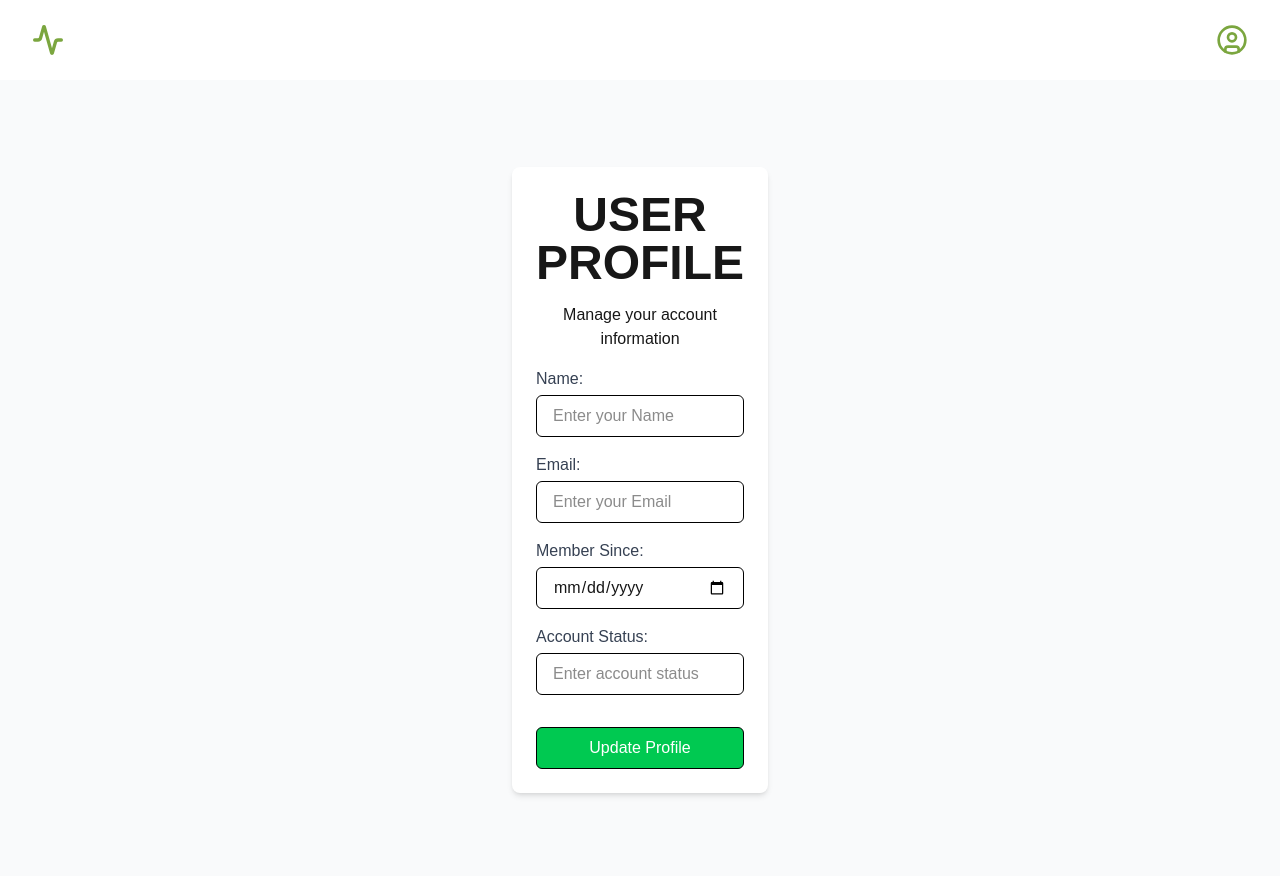
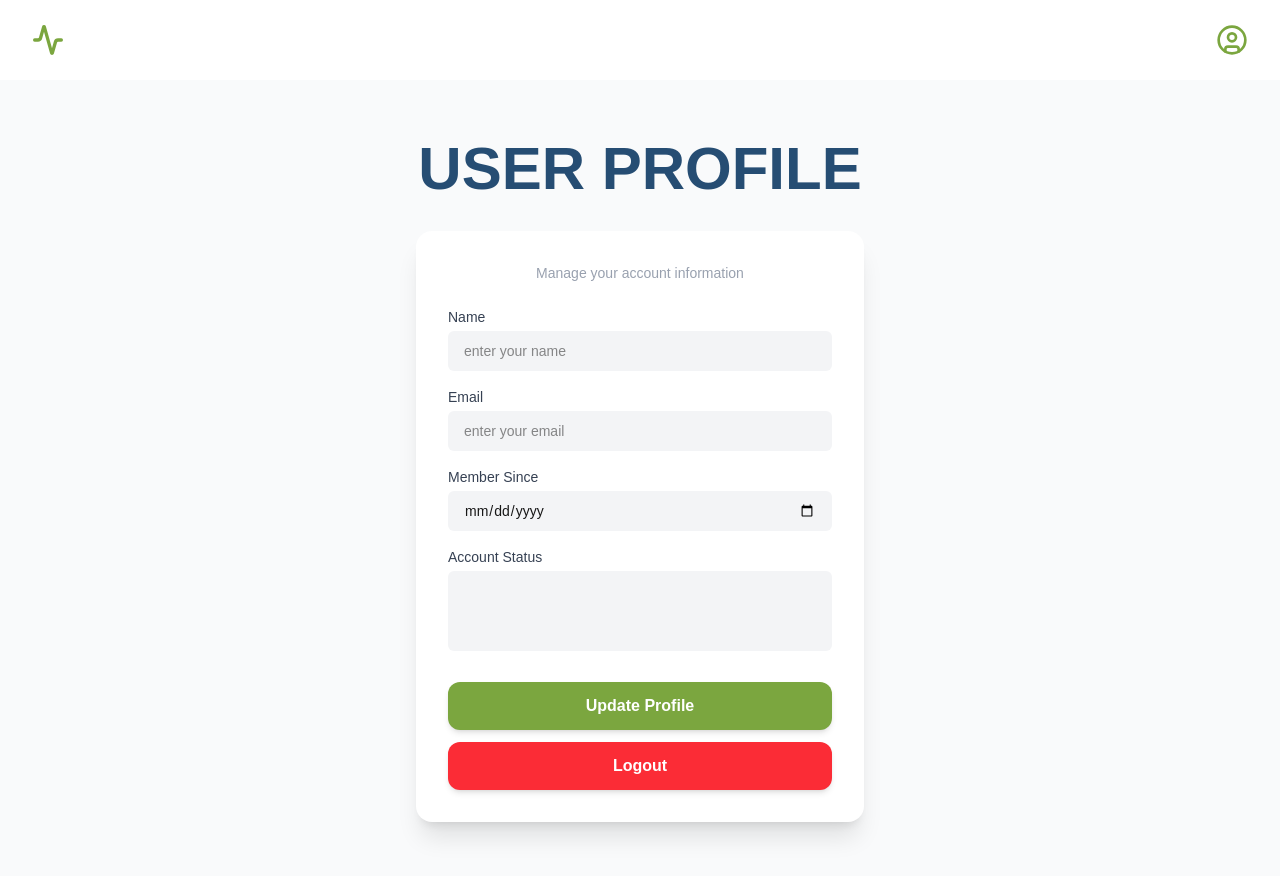
Before and after one commit to acn-michaelrilan/hackathon_trailblazer, a Next.js app: page /userprofile in a window 1280 px wide. Shown: the top 876 px of the page. Built offline with nearby package versions, Linux system fonts and the light colour scheme.

Commit message:
added logout button

```diff
--- a/app/userprofile/page.tsx
+++ b/app/userprofile/page.tsx
@@ -1,74 +1,117 @@
 "use client";
 import React, { useState } from "react";
-export default function userprofile() {
-/*--------------------------FUNCTIONALITY-------------------------------*/
+import { useRouter } from "next/navigation";
+import { AlertCircle } from "lucide-react"; // Nice warning icon
 
+export default function UserProfile() {
   const [isDarkPage, setIsDarkPage] = useState<boolean>(false);
+  const [showLogoutModal, setShowLogoutModal] = useState<boolean>(false); // New State
+  const router = useRouter();
 
-  // Toggle page background
   const handleButtonClick = (): void => {
-    setIsDarkPage(true); // Change page background to dark
+    setIsDarkPage(true);
   };
 
-/*--------------------------DESIGN-------------------------------*/
+  // 🔹 Actual Logout Logic
+  const confirmLogout = (): void => {
+    router.push("/"); // redirect to homepage
+  };
+
   return (
-
-    <div className={ "flex items-center justify-center min-h-screen transition-colors " + (isDarkPage ? "bg-gray-900" : "bg-gray-50")} >
-        <form className="flex flex-col space-y-4 w-64 bg-white p-6 rounded-lg shadow-md">
-            <div className="flex flex-col space-y-4">
-                <h1 className="text-center font-bold text-5xl" style={{ fontFamily: 'Poppins, sans-serif' }}>
+    <div
+      className={`flex flex-col items-center justify-center min-h-screen px-4 transition-colors duration-500 ${
+        isDarkPage ? "bg-gray-900" : "bg-gray-50"
+      }`}
+    >
+      {/* Page Title */}
+      <h1 className="font-poppins font-semibold text-[#264D73] mb-6 sm:mb-8 text-4xl sm:text-5xl md:text-6xl text-center">
         USER PROFILE
       </h1>
 
-                <p className="text-center">
+      <div className="w-full max-w-md rounded-2xl bg-white p-6 sm:p-8 shadow-xl">
+        <p className="text-center text-sm text-gray-400 mb-6">
           Manage your account information
         </p>
 
-                    <div className="flex flex-col">
-                        <label className="font-medium text-gray-700 mb-1">Name:</label>
-                        <input
-                            className="border border-black px-4 py-2 rounded-md"
-                            type="text"
-                            placeholder="Enter your Name"
-                        />
+        {/* Form Inputs */}
+        <div className="space-y-4">
+          <div>
+            <label className="block text-sm font-medium mb-1 text-gray-700">Name</label>
+            <input type="text" placeholder="enter your name" className="w-full rounded-md bg-gray-100 px-4 py-2.5 text-sm outline-none" />
           </div>
 
-                    <div className="flex flex-col">
-                        <label className="font-medium text-gray-700 mb-1">Email:</label>
-                        <input
-                            className="border border-black px-4 py-2 rounded-md"
-                            type="text"
-                            placeholder="Enter your Email"
-                        />
+          <div>
+            <label className="block text-sm font-medium mb-1 text-gray-700">Email</label>
+            <input type="email" placeholder="enter your email" className="w-full rounded-md bg-gray-100 px-4 py-2.5 text-sm outline-none" />
           </div>
 
-                    <div className="flex flex-col">
-                        <label className="font-medium text-gray-700 mb-1">Member Since:</label>
-                        <input
-                            className="border border-black px-4 py-2 rounded-md"
-                            type="date"
-                            placeholder="Select a date"
-                        />
+          <div>
+            <label className="block text-sm font-medium mb-1 text-gray-700">Member Since</label>
+            <input type="date" className="w-full rounded-md bg-gray-100 px-4 py-2.5 text-sm outline-none" />
           </div>
 
-                    <div className="flex flex-col">
-                        <label className="font-medium text-gray-700 mb-1">Account Status:</label>
-                        <input
-                            className="border border-black px-4 py-2 rounded-md"
-                            type="text"
-                            placeholder="Enter account status"
-                        />
+          <div className="mb-6">
+            <label className="block text-sm font-medium mb-1 text-gray-700">Account Status</label>
+            <textarea rows={3} className="w-full rounded-md bg-gray-100 px-4 py-2.5 text-sm outline-none resize-none" />
+          </div>
         </div>
 
+        {/* Update Button */}
         <button
-                        type="button"
-                        className="border border-black px-4 py-2 rounded-md mt-4 bg-green-500 text-white hover:bg-blue-600 transition-colors"
           onClick={handleButtonClick}
+          className="w-full rounded-xl bg-[#7BA63F] py-3 text-white font-semibold hover:bg-green-600 transition mb-3 shadow-md"
         >
           Update Profile
         </button>
+
+        {/* 🔹 Trigger Logout Modal */}
+        <button
+          onClick={() => setShowLogoutModal(true)}
+          className="w-full rounded-xl bg-red-500 py-3 text-white font-semibold hover:bg-red-600 transition shadow-md"
+        >
+          Logout
+        </button>
       </div>
-        </form>
+
+      {/* --- LOGOUT CONFIRMATION MODAL --- */}
+      {showLogoutModal && (
+        <div className="fixed inset-0 z-50 flex items-center justify-center p-4">
+          {/* Backdrop Blur */}
+          <div
+            className="absolute inset-0 bg-slate-900/60 backdrop-blur-sm animate-in fade-in duration-200"
+            onClick={() => setShowLogoutModal(false)}
+          />
+
+          {/* Modal Card */}
+          <div className="relative bg-white rounded-3xl w-full max-w-sm p-8 shadow-2xl animate-in zoom-in duration-200 text-center">
+            <div className="flex justify-center mb-4">
+              <div className="p-3 bg-red-100 rounded-full text-red-500">
+                <AlertCircle size={40} />
+              </div>
+            </div>
+
+            <h2 className="text-xl font-bold text-gray-800 mb-2">Are you sure?</h2>
+            <p className="text-gray-500 text-sm mb-8">
+              You are about to log out of your profile. You will need to sign in again to access your data.
+            </p>
+
+            <div className="flex flex-col gap-3">
+              <button
+                onClick={confirmLogout}
+                className="w-full bg-red-500 text-white py-3 rounded-xl font-bold hover:bg-red-600 transition-all active:scale-95"
+              >
+                Yes, Log Me Out
+              </button>
+              <button
+                onClick={() => setShowLogoutModal(false)}
+                className="w-full bg-gray-100 text-gray-600 py-3 rounded-xl font-bold hover:bg-gray-200 transition-all"
+              >
+                Cancel
+              </button>
+            </div>
+          </div>
+        </div>
+      )}
     </div>
   );
 }
```
Lines whose indentation alone changed are shown as unchanged.
